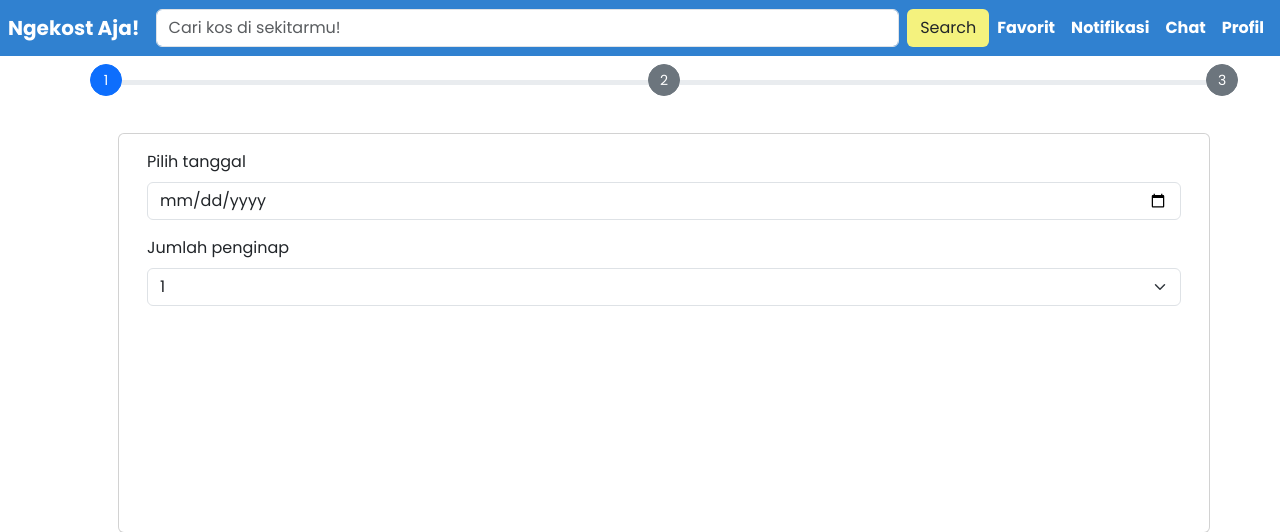
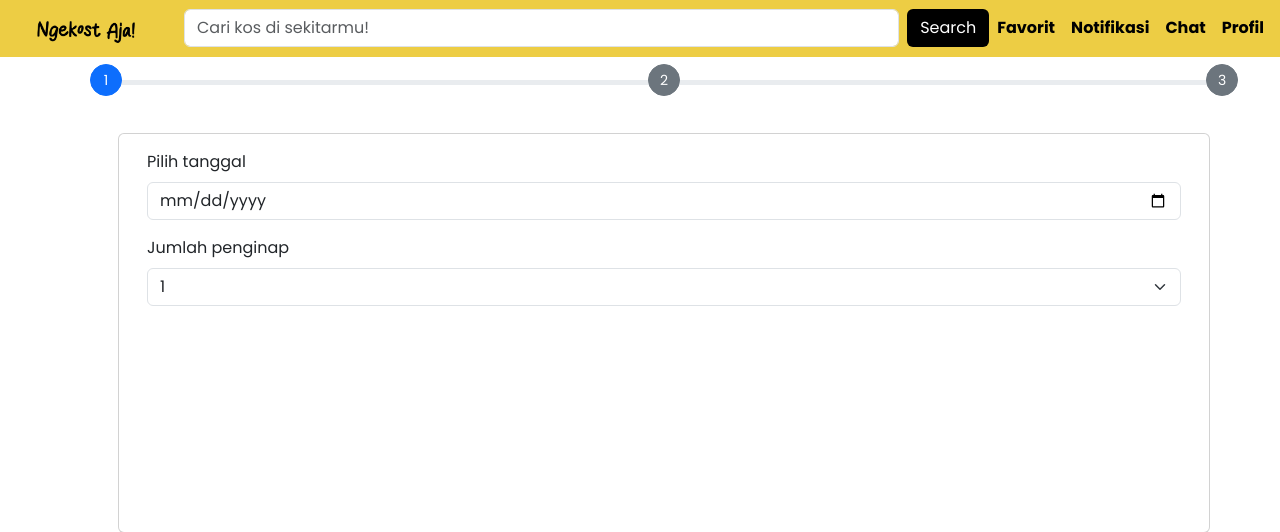
Before and after one commit to ngekost-aja/Ngekost-Aja, a PHP site: page /pages/pembayaran.html in a window 1280 px wide. Shown: the top 532 px of the page. Run offline with PHP 8.4, Linux system fonts and the light colour scheme.

Commit message:
fix: navbar color on pembayaran.html

```diff
--- a/assets/css/pembayaran-style.css
+++ b/assets/css/pembayaran-style.css
@@ -4,8 +4,7 @@ body {
 }
 
 nav {
-    background-color: #3081D0 !important;
-    color: white;
+    background-color: #EDCD44 !important;
     font-weight: bolder;
 }
 
@@ -15,18 +14,23 @@ nav {
 }
 
 #search-submit-btn {
-    background-color: #F4F27E;
+    background-color: black;
+    color: white;
 }
 
-.txt-nav-wht {
-    color: white;
+.txt-nav-blk {
+    color: black;
+}
+
+#logo-on-navbar {
+    width: 10rem;
 }
 
 main {
     margin-top: 5rem;
 }
 
-.progress-bar-icon {
+.progress-bar-node {
     width: 2rem;
     height: 2rem;
 }
--- a/pages/pembayaran.html
+++ b/pages/pembayaran.html
@@ -12,8 +12,10 @@
 </head>
 <body>
     <header>
-        <nav class="navbar navbar-expand-lg navbar-light d-flex p-2 fixed-top">
-            <a class="navbar-brand txt-nav-wht" href="../main.html">Ngekost Aja!</a>
+        <nav class="navbar navbar-expand-lg d-flex p-2 fixed-top">
+            <a class="navbar-brand txt-nav-blk" href="../main.html">
+                <img src="../assets/img/ngekost-aja-long-low.png" id="logo-on-navbar" alt="Logo Ngekost-Aja!">
+            </a>
             <button class="navbar-toggler" type="button" data-bs-toggle="collapse" data-bs-target="#navbarNav" aria-controls="navbarNav" aria-expanded="false" aria-label="Toggle navigation">
                 <span class="navbar-toggler-icon"></span>
             </button>
@@ -24,16 +26,16 @@
             <div class="collapse navbar-collapse justify-content-end" id="navbarNav">
                 <ul class="navbar-nav d-flex">
                     <li class="nav-item d-flex justify-content-end">
-                        <a class="nav-link txt-nav-wht" href="https://youtube.com">Favorit</a>
+                        <a class="nav-link txt-nav-blk" href="#">Favorit</a>
                     </li>
                     <li class="nav-item d-flex justify-content-end">
-                        <a class="nav-link txt-nav-wht" href="#"> Notifikasi </a>
+                        <a class="nav-link txt-nav-blk" href="#"> Notifikasi </a>
                     </li>
                     <li class="nav-item d-flex justify-content-end">
-                        <a class="nav-link txt-nav-wht" href="#">Chat</a>
+                        <a class="nav-link txt-nav-blk" href="#">Chat</a>
                     </li>
                     <li class="nav-item d-flex justify-content-end">
-                        <a class="nav-link txt-nav-wht" href="#"> Profil</a>
+                        <a class="nav-link txt-nav-blk" href="#"> Profil</a>
                     </li>
                 </ul>
             </div>
@@ -45,9 +47,9 @@
             <div class="progress" id="progress-bar-payment-container" role="progressbar" aria-label="Progress" aria-valuenow="100" aria-valuemin="0" aria-valuemax="100" style="height: 5px;">
                 <div class="progress-bar" id="progress-bar-payment"></div>
             </div>
-            <button type="button" class="position-absolute top-0 start-0 translate-middle btn btn-sm btn-primary rounded-pill progress-bar-icon">1</button>
-            <button type="button" class="position-absolute top-0 start-50 translate-middle btn btn-sm btn-secondary rounded-pill progress-bar-icon">2</button>
-            <button type="button" class="position-absolute top-0 start-100 translate-middle btn btn-sm btn-secondary rounded-pill progress-bar-icon">3</button>
+            <button type="button" class="position-absolute top-0 start-0 translate-middle btn btn-sm btn-primary rounded-pill progress-bar-node" id="progress-bar-node-1">1</button>
+            <button type="button" class="position-absolute top-0 start-50 translate-middle btn btn-sm btn-secondary rounded-pill progress-bar-node" id="progress-bar-node-2">2</button>
+            <button type="button" class="position-absolute top-0 start-100 translate-middle btn btn-sm btn-secondary rounded-pill progress-bar-node" id="progress-bar-node-3">3</button>
             <div class="card container form-stage">
                 <div class="form-content" id="form-step-1">
                     <div class="mb-3">
```
